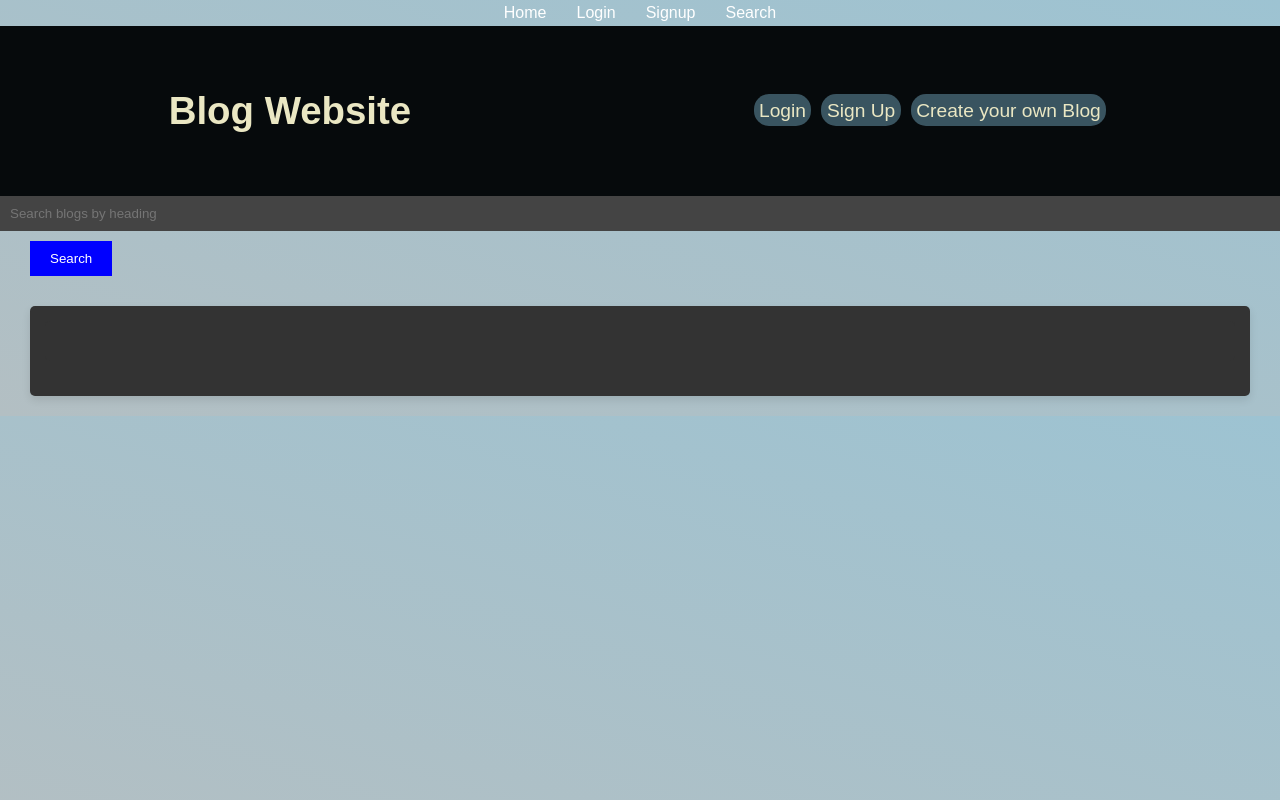
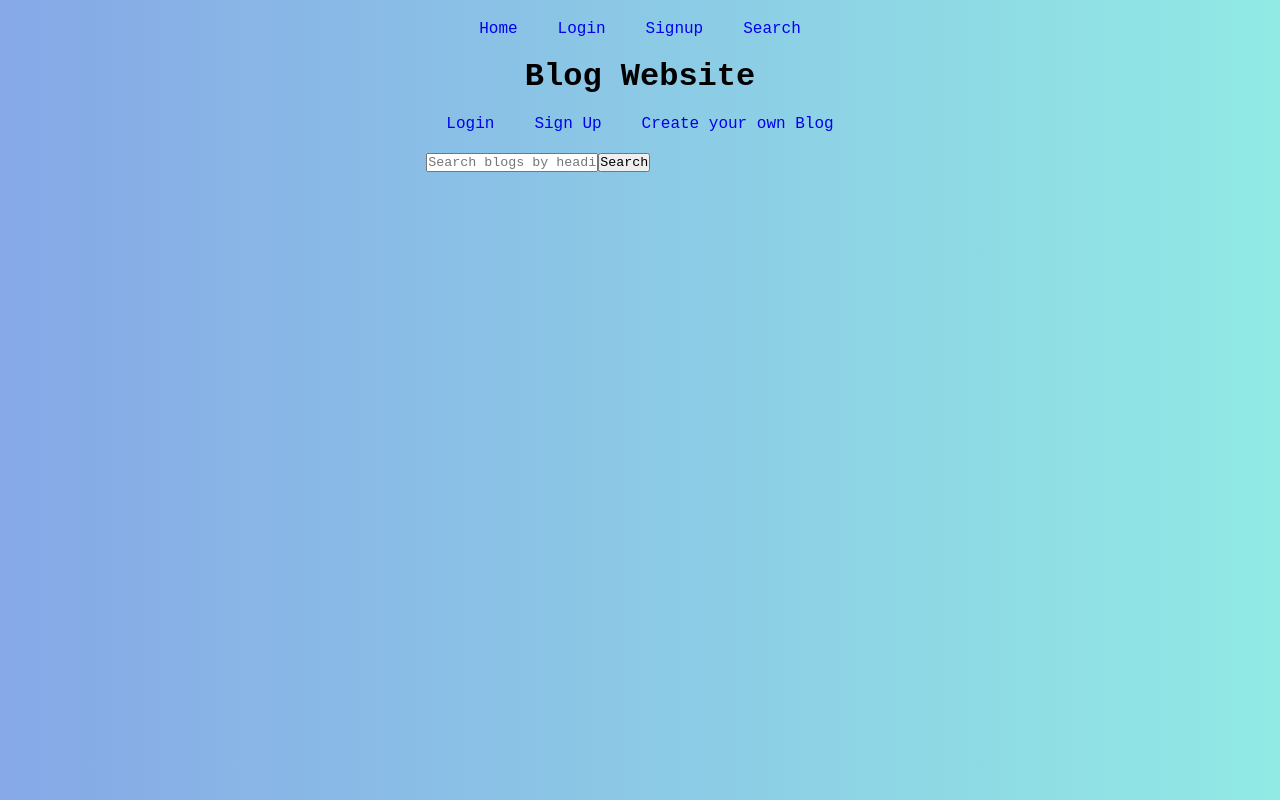
Before and after one commit to leocodeio/catalyst-sources, a React (Create React App) app in the folder frontend/: page / in a window 1280 px wide. Built offline with nearby package versions, Linux system fonts and the light colour scheme.

Commit message:
started to apply css

```diff
--- a/frontend/src/App.css
+++ b/frontend/src/App.css
@@ -1,6 +1,29 @@
-.App{
+* {
+  font-family: 'Courier New', Courier, monospace;
+  margin: 0;
+  padding: 0;
+}
+
+
+body {
+  background: linear-gradient(to right, #86a8e7, #91eae4);
+  display: flex;
+  flex-direction: column;
+  align-items: center;
+  min-height: 100vh;
+}
+
+.links{
   display: flex;
   align-items: center;
   justify-content: center;
-  gap: 30px;
 }
+
+.link{
+  text-decoration: none;
+  margin: 20px;
+}
+
+h1{
+  text-align: center;
+}
--- a/frontend/src/components/Create.jsx
+++ b/frontend/src/components/Create.jsx
@@ -4,9 +4,9 @@ import { Link } from 'react-router-dom'
 const Create = () => {
   return (
     <div>
-      <div className="App">
-        <Link to="/">Home</Link>
-        <Link to="/search">Search</Link>
+      <div className="links">
+        <Link className="link" to="/">Home</Link>
+        <Link className="link" to="/search">Search</Link>
       </div>
       This page is to create blogs!!!
     </div>
--- a/frontend/src/components/Home.jsx
+++ b/frontend/src/components/Home.jsx
@@ -2,17 +2,16 @@ import React from "react";
 import Header from "./home_contents/Header";
 import SearchForm from "./home_contents/SearchForm";
 import BlogCard from "./home_contents/BlogCard";
-import "./styles.css";
 import { Link } from "react-router-dom";
 
 const Home = () => {
   return (
     <div>
-      <div className="App">
-        <Link to="/">Home</Link>
-        <Link to="/login">Login</Link>
-        <Link to="/signup">Signup</Link>
-        <Link to="/search">Search</Link>
+      <div className="links">
+        <Link className="link" to="/">Home</Link>
+        <Link className="link" to="/login">Login</Link>
+        <Link className="link" to="/signup">Signup</Link>
+        <Link className="link" to="/search">Search</Link>
       </div>
       <Header />
       <SearchForm />
--- a/frontend/src/components/Login.jsx
+++ b/frontend/src/components/Login.jsx
@@ -37,9 +37,9 @@ function Login() {
 
   return (
     <div className="container">
-      <div className="App">
-        <Link to="/">Home</Link>
-        <Link to="/signup">Signup</Link>
+      <div className="links">
+        <Link className="link" to="/">Home</Link>
+        <Link className="link" to="/signup">Signup</Link>
       </div>
       <header>
         <h1>Login</h1>
@@ -64,10 +64,10 @@ function Login() {
           />
           <button type="submit">Login</button>
         </form>
-        <Link to="/signup" id="signup">
+        <Link className="link" to="/signup" id="signup">
           Sign Up
         </Link>
-        <Link to="/">Home</Link>
+        <Link className="link" to="/">Home</Link>
       </main>
     </div>
   );
--- a/frontend/src/components/Search.jsx
+++ b/frontend/src/components/Search.jsx
@@ -4,8 +4,8 @@ import { Link } from "react-router-dom";
 const Search = () => {
   return (
     <>
-      <div className="App">
-        <Link to="/">Home</Link>
+      <div className="links">
+        <Link className="link" to="/">Home</Link>
       </div>
       this is the searched page!!!
     </>
--- a/frontend/src/components/Signup.jsx
+++ b/frontend/src/components/Signup.jsx
@@ -37,10 +37,10 @@ function SignUp() {
   };
 
   return (
-    <div className="container">
-      <div className="App">
-        <Link to="/">Home</Link>
-        <Link to="/login">Login</Link>
+    <div>
+      <div className="links">
+        <Link className="link" to="/">Home</Link>
+        <Link className="link" to="/login">Login</Link>
       </div>
       <header>
         <h1>Sign Up</h1>
@@ -81,8 +81,8 @@ function SignUp() {
           />
           <button type="submit">Sign Up</button>
         </form>
-        <Link to="/Login">Login</Link>
-        <Link to="/">Home</Link>
+        <Link className="link" to="/Login">Login</Link>
+        <Link className="link" to="/">Home</Link>
       </main>
     </div>
   );
--- a/frontend/src/components/home_contents/Header.jsx
+++ b/frontend/src/components/home_contents/Header.jsx
@@ -6,17 +6,17 @@ function Header({ isLoggedIn, userName }) {
   return (
     <header>
       <h1>Blog Website</h1>
-      <div className="list_div">
+      <div className="links">
         {!isLoggedIn ? (
           <>
-            <Link to="/Login" id="Login">Login</Link>
-            <Link to="/signup" id="signup">Sign Up</Link>
-            <Link to="/Login" className="write_blog">Create your own Blog</Link>
+            <Link className="link" to="/Login" id="Login">Login</Link>
+            <Link className="link" to="/signup" id="signup">Sign Up</Link>
+            <Link className="link" to="/Login">Create your own Blog</Link>
           </>
         ) : (
           <>
             <h1>Hello {userName}</h1>
-            <Link to="/create" className="write_blog">Create your own Blog</Link>
+            <Link className="link" to="/create">Create your own Blog</Link>
           </>
         )}
       </div>
--- a/frontend/src/components/styles.css
+++ /dev/null
@@ -1,201 +0,0 @@
-* {
-  margin: 0;
-  padding: 0;
-}
-
-:root {
-  --lightBlue: #9DC3D2;
-  --charcoal: #395460;
-  --silver: #B3BFC3;
-  --lemonCheffon: #EAE7C3;
-  --black: #060A0C;
-}
-
-body {
-  font-family: 'Arial', sans-serif;
-  line-height: 1.6;
-  background-image: linear-gradient(to bottom left, var(--lightBlue), var(--silver));
-}
-
-header {
-  color: white;
-  background-color: var(--black);
-  height: 170px;
-  font-size: larger;
-  display: flex;
-  flex-direction: row;
-}
-
-header h1 {
-  color: var(--lemonCheffon);
-  margin: auto;
-}
-
-header .list_div {
-  margin: auto;
-}
-
-header .list_div a {
-  display: inline;
-  text-decoration: none;
-  color: var(--lemonCheffon);
-  background-color: var(--charcoal);
-  border-radius: 15px;
-  margin: 5px;
-  padding: 5.5px;
-}
-
-.hidden {
-  display: none;
-}
-
-form {
-  margin: auto;
-}
-
-input,
-textarea {
-  width: 100%;
-  margin-bottom: 10px;
-  padding: 10px;
-  background-color: #444;
-  border: none;
-  color: #fff;
-  transition: border-color 0.3s ease;
-}
-
-input:focus,
-textarea:focus {
-  outline: none;
-  border-color: dodgerblue;
-}
-
-button {
-  margin-left: 30px;
-  padding: 10px 20px;
-  background-color: blue;
-  color: white;
-  border: none;
-  cursor: pointer;
-  transition: background-color 0.3s ease, transform 0.3s ease, box-shadow 0.3s ease;
-}
-
-button:hover {
-  background-color: darkblue;
-  color: lightblue;
-  transform: scale(1.05);
-  box-shadow: 0 4px 8px rgba(0, 0, 0, 0.1);
-}
-
-.blog {
-  margin-bottom: 20px;
-  padding: 20px;
-  background-color: #333;
-  border-radius: 5px;
-  color: var(--silver);
-}
-
-.blog h3 {
-  color: #fff;
-}
-
-.write-blog-btn {
-  display: inline-block;
-  padding: 10px 20px;
-  background-color: blue;
-  color: white;
-  text-decoration: none;
-  border-radius: 5px;
-}
-
-.write-blog-btn:hover {
-  background-color: darkblue;
-}
-
-footer {
-  margin-top: 50px;
-  text-align: center;
-  background-color: var(--black);
-  color: var(--lemonCheffon);
-  padding: 20px;
-  font-size: 14px;
-}
-
-.blog-card {
-  background-color: #333;
-  margin: 30px;
-  border-radius: 5px;
-  margin-bottom: 20px;
-  padding: 15px;
-  box-shadow: 0 4px 8px rgba(0, 0, 0, 0.1);
-}
-
-a {
-  text-decoration: none;
-  color: white;
-}
-
-.blog-details {
-  display: none;
-  position: fixed;
-  top: 50%;
-  left: 50%;
-  width: 800px;
-  margin-top: 100px;
-  max-height: 80vh;
-  overflow-y: auto;
-  color: var(--lemonCheffon);
-  transform: translate(-50%, -50%);
-  background-color: var(--charcoal);
-  padding: 20px;
-  border-radius: 8px;
-  box-shadow: 0 8px 16px rgba(0, 0, 0, 0.2);
-  z-index: 10;
-}
-
-@media screen and (max-width: 700px) {
-  header {
-      color: white;
-      background-color: var(--black);
-      height: 170px;
-      font-size: larger;
-      display: flex;
-      flex-direction: column;
-  }
-  header .list_div {
-      margin: auto;
-      margin-bottom: 20px;
-  }
-  .blog-details {
-      width: 300px;
-  }
-}
-
-#loginForm,
-#signupForm,
-#blogForm {
-  margin: 30px;
-}
-
-#loginForm button,
-#signupForm button,
-#blogForm button,
-.blog-details button {
-  margin: 0;
-}
-
-body main #searchForm {
-  margin: 50px;
-  display: flex;
-  flex-direction: row;
-}
-
-body main #searchForm button {
-  height: 35px;
-  display: inline-block;
-  padding: 10px 20px;
-  background-color: blue;
-  color: white;
-  text-decoration: none;
-  border-radius: 5px;
-}
```
